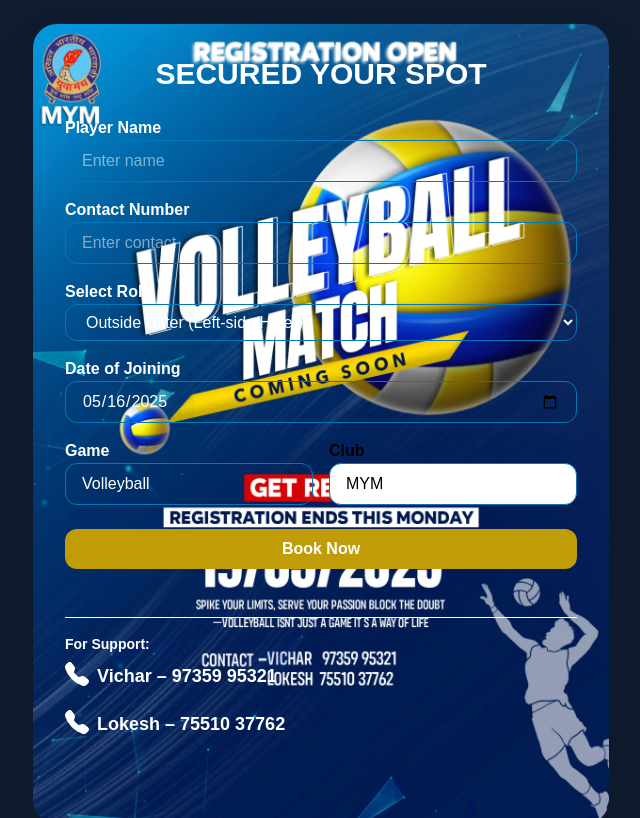
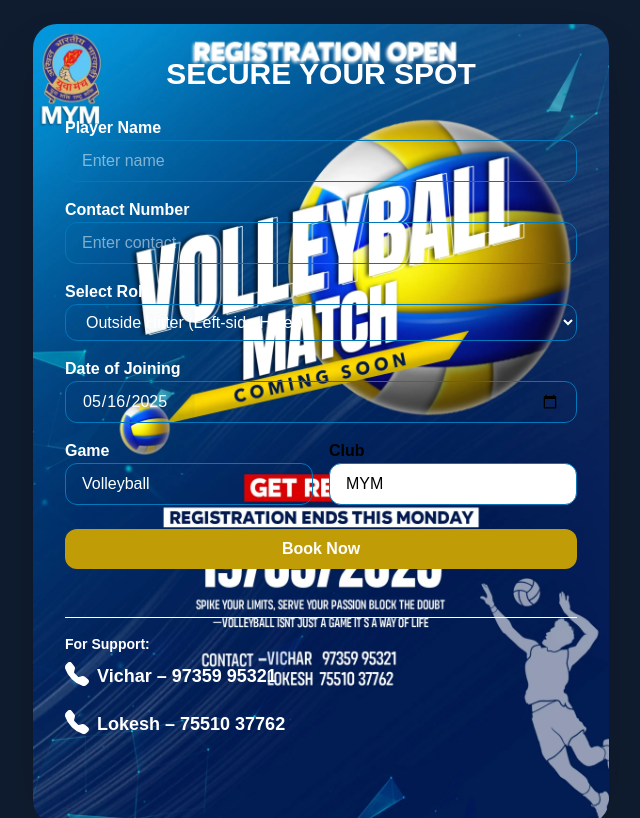
Before and after one commit to RajibDebnat/mym-player-booking, a Next.js app: page / in a window 1280 px wide. Shown: the whole page, without its empty margins (319-959 px from the left). Built offline with nearby package versions, Linux system fonts and the light colour scheme.

Commit message:
remove the wrong word

```diff
--- a/app/page.tsx
+++ b/app/page.tsx
@@ -72,7 +72,7 @@ const handleSubmit = async (e: React.FormEvent<HTMLFormElement>) => {
         className="bg-transparent rounded-2xl shadow-2xl p-8 max-w-xl w-full space-y-6"
       >
         <h1 className="text-3xl uppercase font-extrabold text-center text-white max-sm:text-xl ">
-         Secured Your Spot
+         Secure Your Spot
         </h1>
 
         <div className="grid grid-cols-1 gap-4">
```
